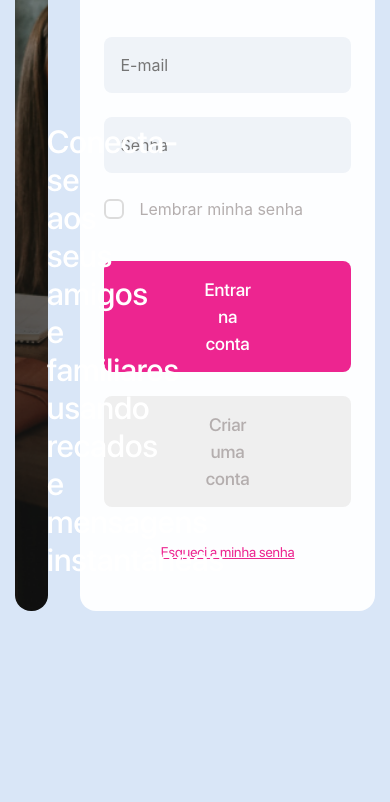
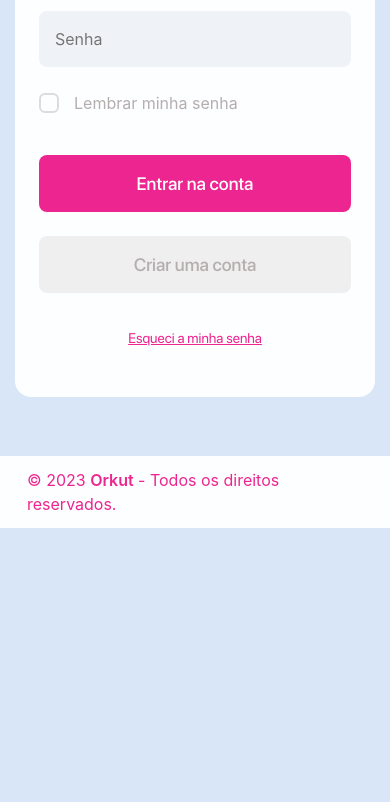
Before and after one commit to fhorray/orkut, a website: page index.html in a window 390 px wide. Shown: the part 385-1187 px from the top of the page. After the commit the page ends 913 px from the top, so only its background shows below. Drawn offline with Linux system fonts and the light colour scheme.

Commit message:
:iphone: responsive in login page

```diff
--- a/sass/_buttons.scss
+++ b/sass/_buttons.scss
@@ -1,5 +1,5 @@
 .btn {
-  padding: 1.5rem 10rem;
+  padding: 1.5rem 1rem;
   display: flex;
   justify-content: center;
   align-items: center;
--- a/sass/_header.scss
+++ b/sass/_header.scss
@@ -18,4 +18,13 @@ header {
       }
     }
   }
+
+  @include responsive(1000px) {
+    .container {
+      justify-content: center;
+    }
+    nav {
+      display: none;
+    }
+  }
 }
--- a/sass/_home.scss
+++ b/sass/_home.scss
@@ -1,11 +1,12 @@
 .login-section {
   padding-top: 14.9rem;
-  margin-bottom: 19.3rem;
+  margin-bottom: 5.9rem;
   .container {
     display: grid;
     grid-template-columns: 2fr 1fr;
     gap: 3.2rem;
   }
+  // Image Side
   .hero-container {
     height: 100%;
     position: relative;
@@ -29,6 +30,7 @@
     }
   }
 
+  // Form Side
   .form-container {
     @include flex(column, start, center);
     background-color: $white;
@@ -100,6 +102,23 @@
       text-decoration: underline;
     }
   }
+
+  @include responsive(1000px) {
+    padding-top: 5.9rem;
+
+    .container {
+      grid-template-columns: 1fr;
+    }
+    .hero-container {
+      display: none;
+    }
+    .form-container {
+      form {
+        width: 100%;
+        max-width: 50rem;
+      }
+    }
+  }
 }
 
 footer {
--- a/sass/_mixins.scss
+++ b/sass/_mixins.scss
@@ -1,6 +1,14 @@
+// Flex
 @mixin flex($direction, $justify, $align) {
   display: flex;
   flex-direction: $direction;
   justify-content: $justify;
   align-items: $align;
 }
+
+// Responsive
+@mixin responsive($width) {
+  @media screen and (max-width: $width) {
+    @content;
+  }
+}
```
Also changed, not shown: css/main.css.
